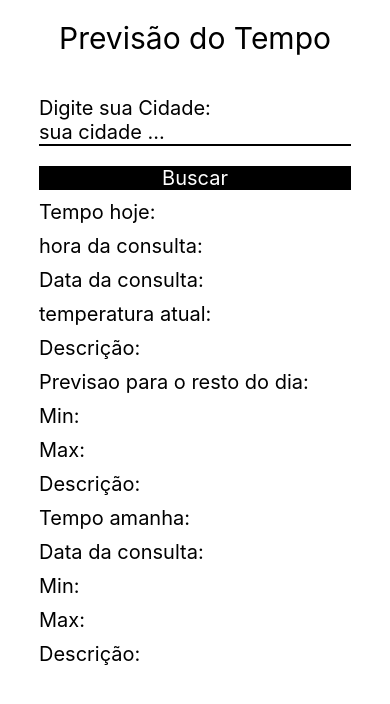
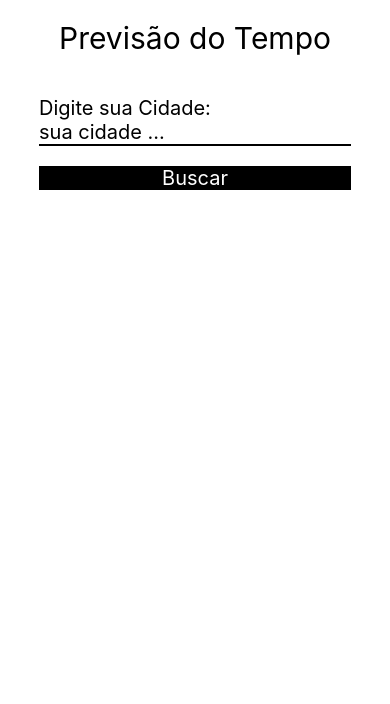
Before and after one commit to paulocoppe10/tarefapamgoorm3bim, a React Native app: screen / in a window 390 px wide. Shown: the top 704 px of the page. Built offline with nearby package versions, Linux system fonts and the light colour scheme.

Commit message:
inserindo flatlist

```diff
--- a/App.js
+++ b/App.js
@@ -1,5 +1,5 @@
 import React,{useState} from 'react';
-import { StyleSheet, Text, View, TextInput, TouchableOpacity} from 'react-native';
+import { StyleSheet, Text, View, TextInput, TouchableOpacity, FlatList} from 'react-native';
 import Tempo from './components/Tempo';
 
 import Api from  './components/Api';
@@ -11,8 +11,8 @@ export default function App() {
   const [dadosdois, setDadosdois] = useState("");
 
   async function buscaCep(){
-    const response = await Api.get(`weather?array_limit=2&fields=only_results,temp,city_name,date,time,forecast,max,min,description&key=296ae3bd&city_name=${cidade},SP`);
-    setDados(response.data.forecast[0]);
+    const response = await Api.get(`weather?array_limit=10&fields=only_results,temp,city_name,date,time,forecast,max,min,description&key=e4c586c4 &city_name=${cidade},SP`);
+    setDados(response.data.forecast);
     setDadosum(response.data);
     setDadosdois(response.data.forecast[1]);
   }
@@ -34,7 +34,20 @@ export default function App() {
           <Text style={styles.textoBotao}>Buscar</Text>
         </TouchableOpacity>
       </View>
-      <Tempo data={dados} data1={dadosum} data2={dadosdois} />
+      {/* <Tempo data={dados} data1={dadosum} data2={dadosdois} /> */}
+      <FlatList
+        data={dados}
+        renderItem={({item})=>{
+          return(
+            <View>
+              <Text>Data: {item.date}</Text>
+              <Text>Max: {item.max}</Text>
+              <Text>Min: {item.min}</Text>
+              <Text>Descrição: {item.description}</Text>
+            </View>
+          );
+        }}
+      />
     </View>
   );
 }
```
